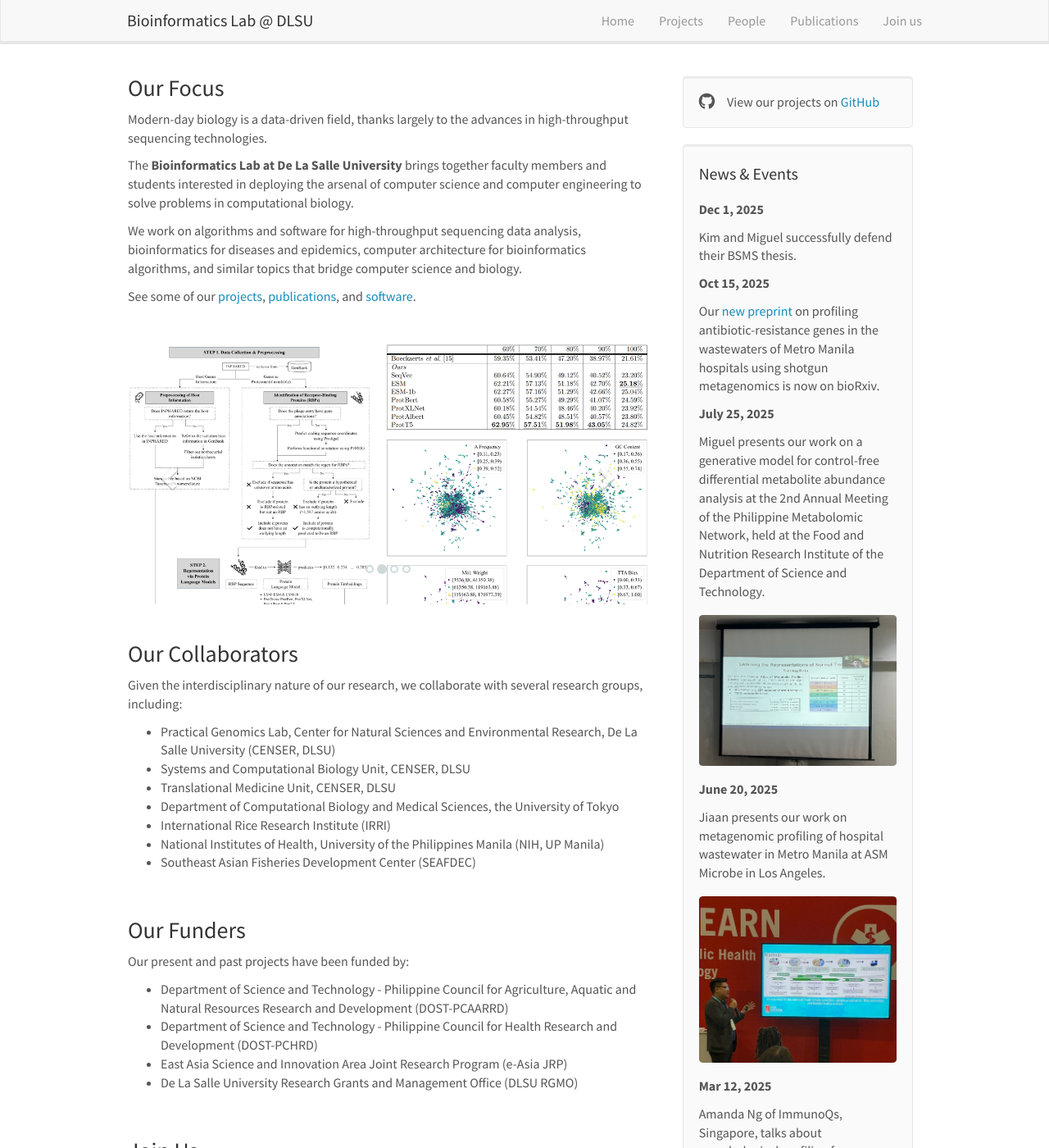
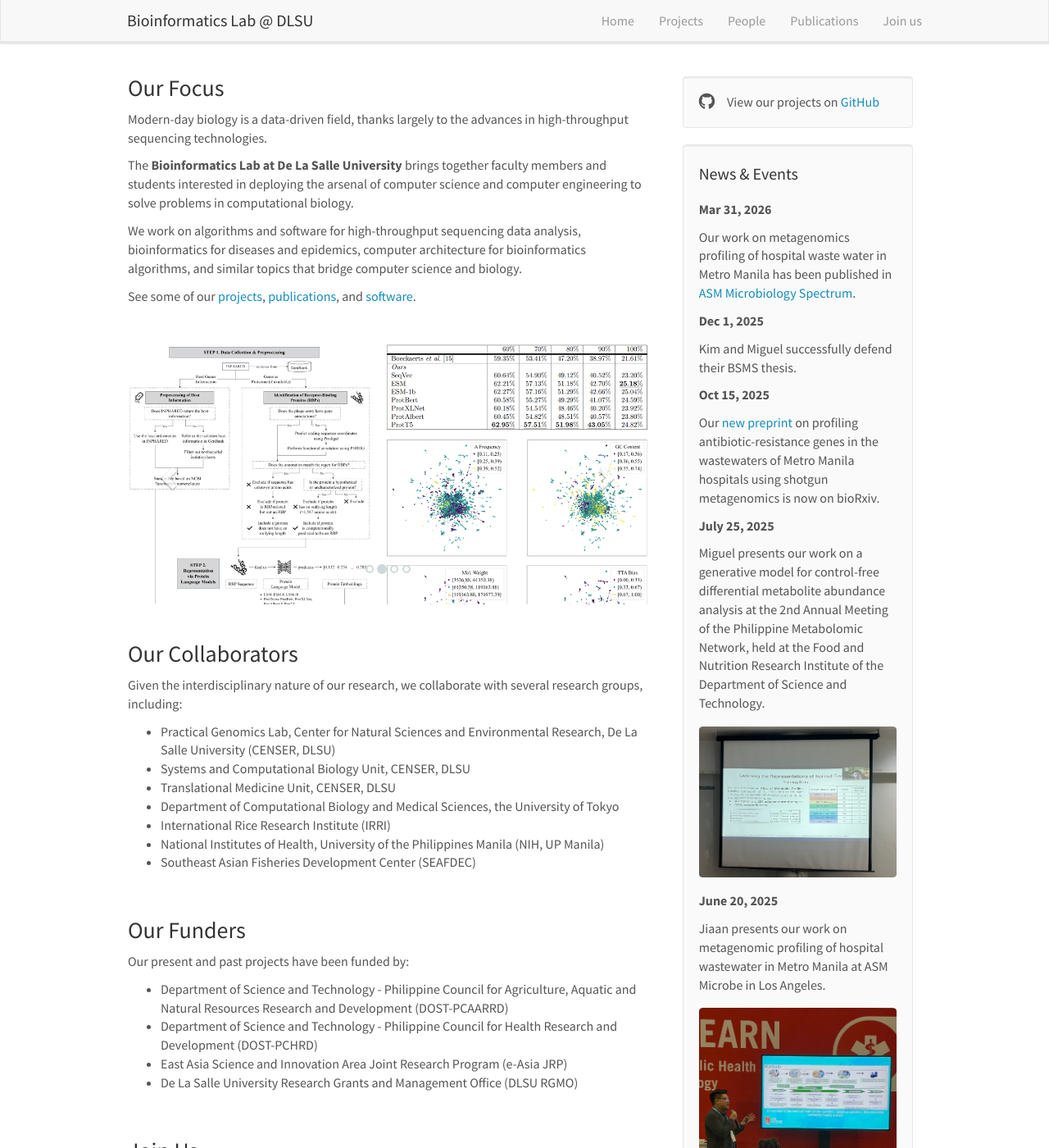
Before and after one commit to bioinfodlsu/bioinfodlsu.github.io, a Jekyll site: the page built from _pages/home.md, in a window 1280 px wide and 1400 px high. Shown: the whole window at 82% size. Built offline with Jekyll 4.4.1, drawn with Linux system fonts in a browser that asks for light colours; nearby versions of some CDN libraries; some of the changed text lies outside the part shown.

Commit message:
Add ASM Microbiology Spectrum news

```diff
--- a/_data/news.yml
+++ b/_data/news.yml
@@ -1,3 +1,6 @@
+- date: Mar 31, 2026
+  headline: Our work on metagenomics profiling of hospital waste water in Metro Manila has been published in [ASM Microbiology Spectrum](https://journals.asm.org/doi/epdf/10.1128/spectrum.03963-25){:target="\_blank"}.
+
 - date: Dec 1, 2025
   headline: Kim and Miguel successfully defend their BSMS thesis.
 
```
